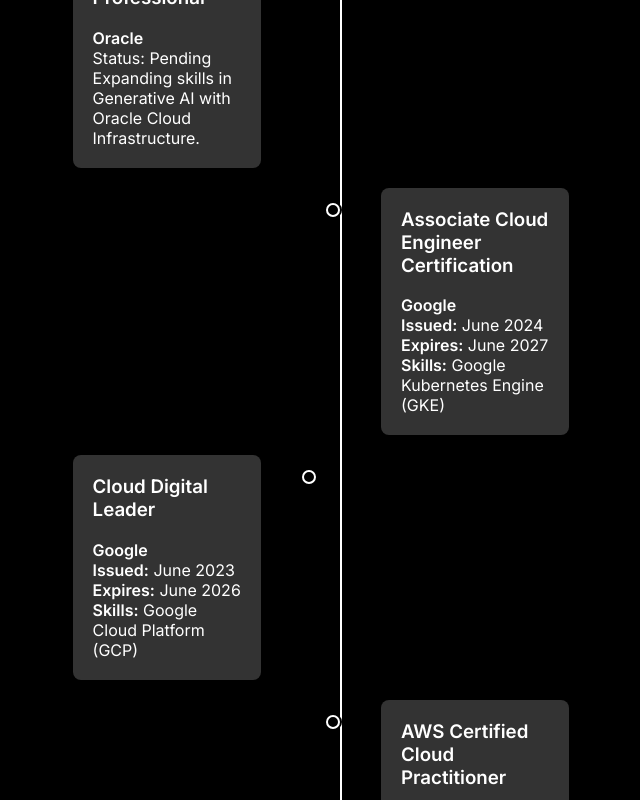
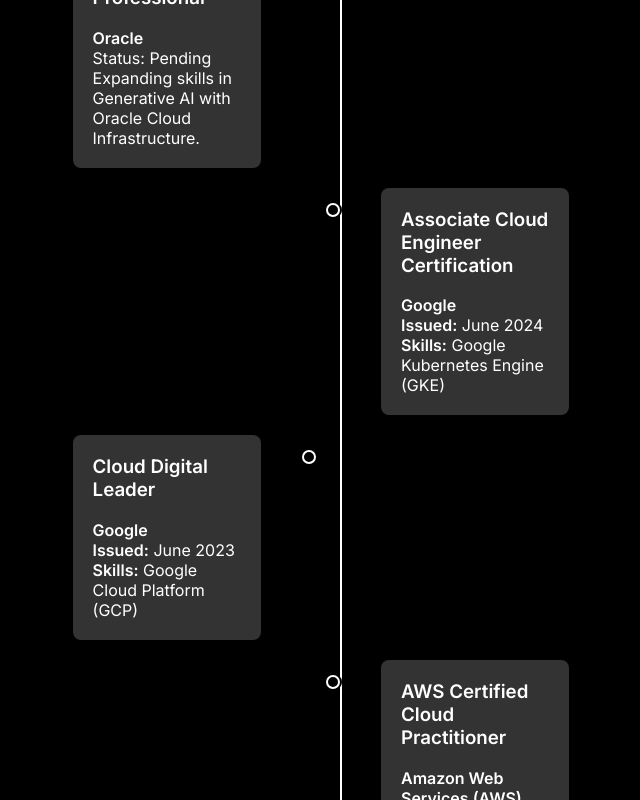
Before and after one commit to ralphieninefo/hire-raphael-nextjs, a Next.js app: page /my-tech-certs in a window 1280 px wide. Shown: the part 357-1157 px from the top of the page, without its empty margins (299-939 px from the left). Built offline with nearby package versions, Linux system fonts and the light colour scheme; a web font is replaced by a local one.

Commit message:
Remove expire date

```diff
--- a/pages/my-tech-certs.js
+++ b/pages/my-tech-certs.js
@@ -24,7 +24,6 @@
               <h3>Associate Cloud Engineer Certification</h3>
               <p><strong>Google</strong></p>
               <p><strong>Issued:</strong> June 2024</p>
-              <p><strong>Expires:</strong> June 2027</p>
               <p><strong>Skills:</strong> Google Kubernetes Engine (GKE)</p>
             </div>
           </div>
@@ -33,7 +32,6 @@
               <h3>Cloud Digital Leader</h3>
               <p><strong>Google</strong></p>
               <p><strong>Issued:</strong> June 2023</p>
-              <p><strong>Expires:</strong> June 2026</p>
               <p><strong>Skills:</strong> Google Cloud Platform (GCP)</p>
             </div>
           </div>
```
